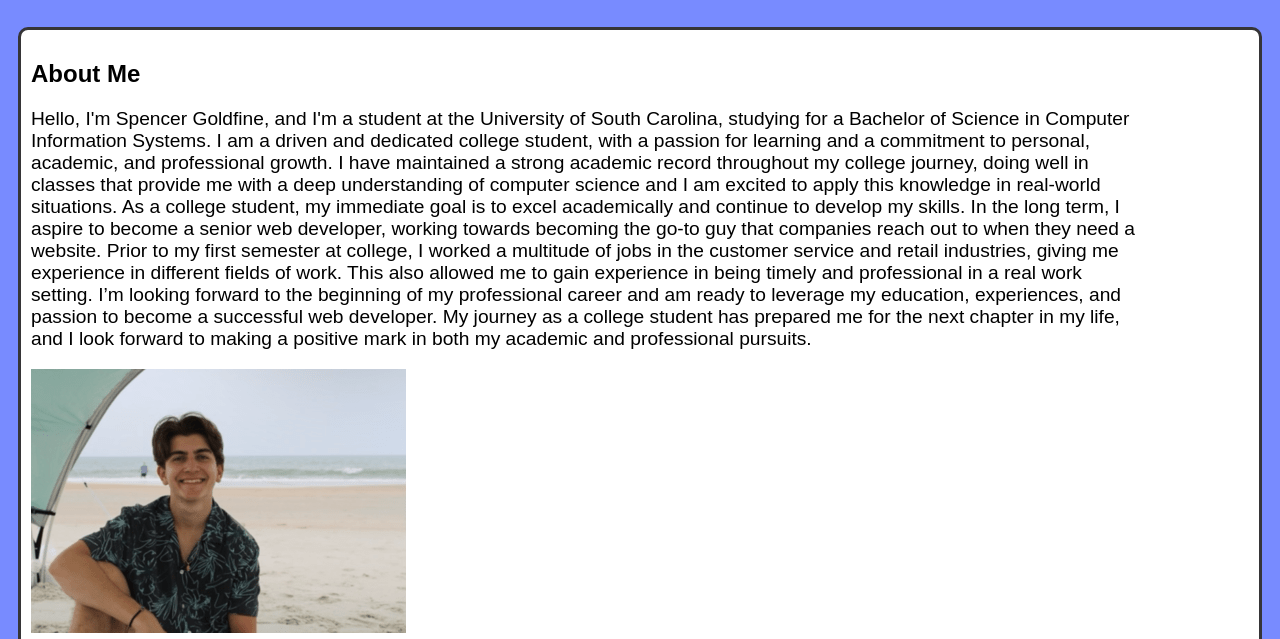
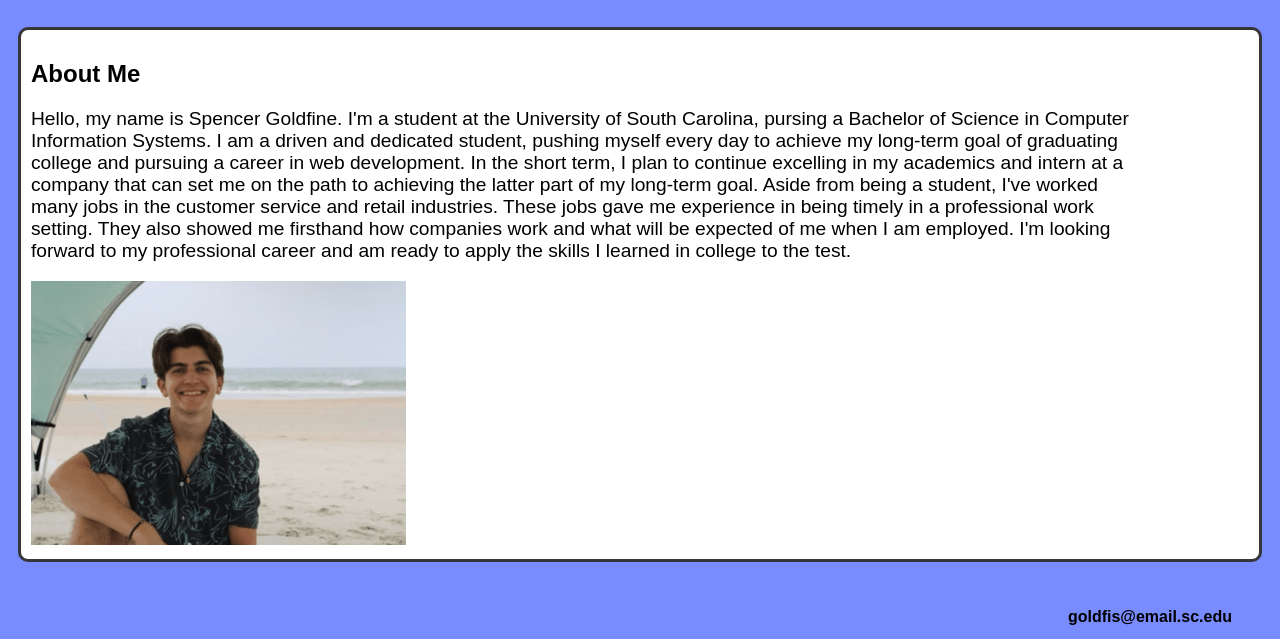
Before and after one commit to SGoldfine/SGoldfine.github.io, a plain HTML site: page projects/part2/about/index.html in a window 1280 px wide. Shown: the part 170-809 px from the top of the page. Drawn offline with Linux system fonts and the light colour scheme.

Commit message:
updated about me paragraph

```diff
--- a/projects/part2/about/index.html
+++ b/projects/part2/about/index.html
@@ -27,16 +27,12 @@
 
         <main id="main-content" class="columns">
             <h2>About Me</h2>
-            <p>Hello, I'm Spencer Goldfine, and I'm a student at the University of South Carolina, studying for a Bachelor of Science in Computer Information
-                Systems. I am a driven and dedicated college student, with a passion for learning and a commitment to personal, academic, and professional
-                growth. I have maintained a strong academic record throughout my college journey, doing well in classes that provide me with a deep
-                understanding of computer science and I am excited to apply this knowledge in real-world situations. As a college student, my immediate goal
-                is to excel academically and continue to develop my skills. In the long term, I aspire to become a senior web developer, working towards
-                becoming the go-to guy that companies reach out to when they need a website. Prior to my first semester at college, I worked a multitude of
-                jobs in the customer service and retail industries, giving me experience in different fields of work. This also allowed me to gain experience
-                in being timely and professional in a real work setting. I’m looking forward to the beginning of my professional career and am ready to
-                leverage my education, experiences, and passion to become a successful web developer. My journey as a college student has prepared me for the
-                next chapter in my life, and I look forward to making a positive mark in both my academic and professional pursuits.
+            <p>Hello, my name is Spencer Goldfine. I'm a student at the University of South Carolina, pursing a Bachelor of Science in Computer Information
+                Systems. I am a driven and dedicated student, pushing myself every day to achieve my long-term goal of graduating college and pursuing a career in web
+                development. In the short term, I plan to continue excelling in my academics and intern at a company that can set me on the path to achieving
+                the latter part of my long-term goal. Aside from being a student, I've worked many jobs in the customer service and retail industries.
+                These jobs gave me experience in being timely in a professional work setting. They also showed me firsthand how companies work and what will be expected
+                of me when I am employed. I'm looking forward to my professional career and am ready to apply the skills I learned in college to the test.
             </p>
             <img id="ig" src="../images/me.png" alt="me">
         </main>
```
